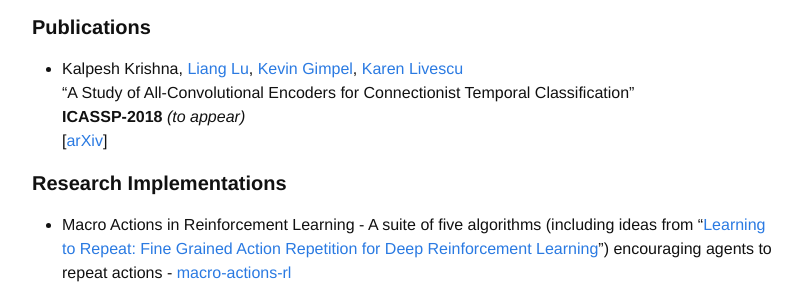
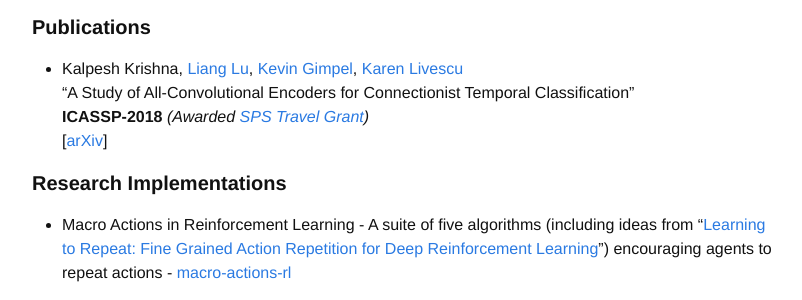
Before and after one commit to martiansideofthemoon/martiansideofthemoon.github.io, a Jekyll site: the page built from _pages/research.md, in a window 1280 px wide. Shown: the part 272-572 px from the top of the page, without its empty margins (238-1040 px from the left). Built offline with Jekyll 4.4.1, drawn with Linux system fonts in a browser that asks for light colours; comment, search, counter and statistics services are not loaded.

Commit message:
SPS grant update

```diff
--- a/_pages/research.md
+++ b/_pages/research.md
@@ -9,7 +9,7 @@ My interests include Natural Language Processing, Speech Recognition and Compute
 
 * Kalpesh Krishna, [Liang Lu](http://ttic.uchicago.edu/~llu/), [Kevin Gimpel](http://ttic.uchicago.edu/~kgimpel/), [Karen Livescu](http://ttic.uchicago.edu/~klivescu/)
 "A Study of All-Convolutional Encoders for Connectionist Temporal Classification"
-**ICASSP-2018** *(to appear)*
+**ICASSP-2018** *(Awarded [SPS Travel Grant](https://signalprocessingsociety.org/events/sps-travel-grants))*
 \[[arXiv](https://arxiv.org/abs/1710.10398)\]
 
 #### **Research Implementations**
```
